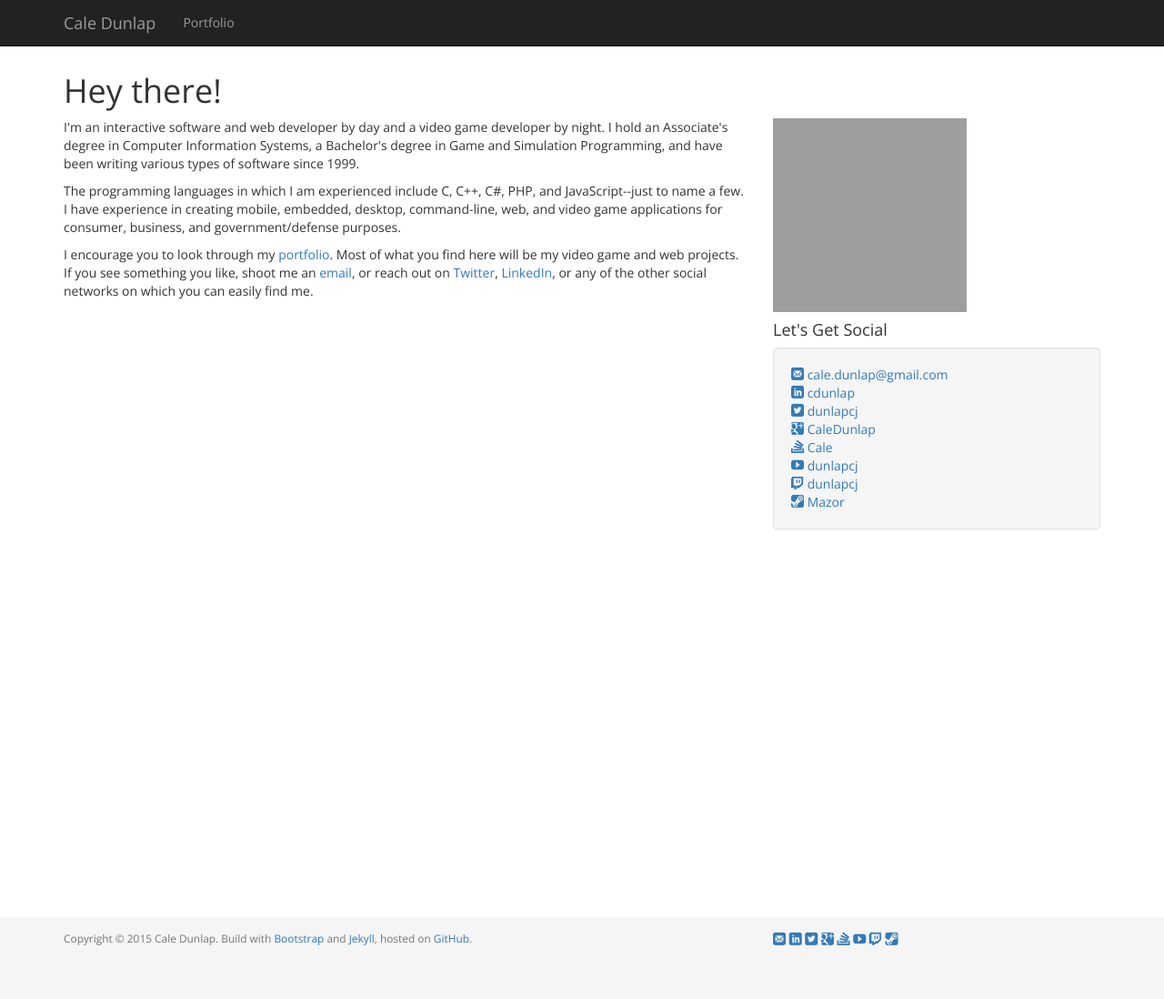
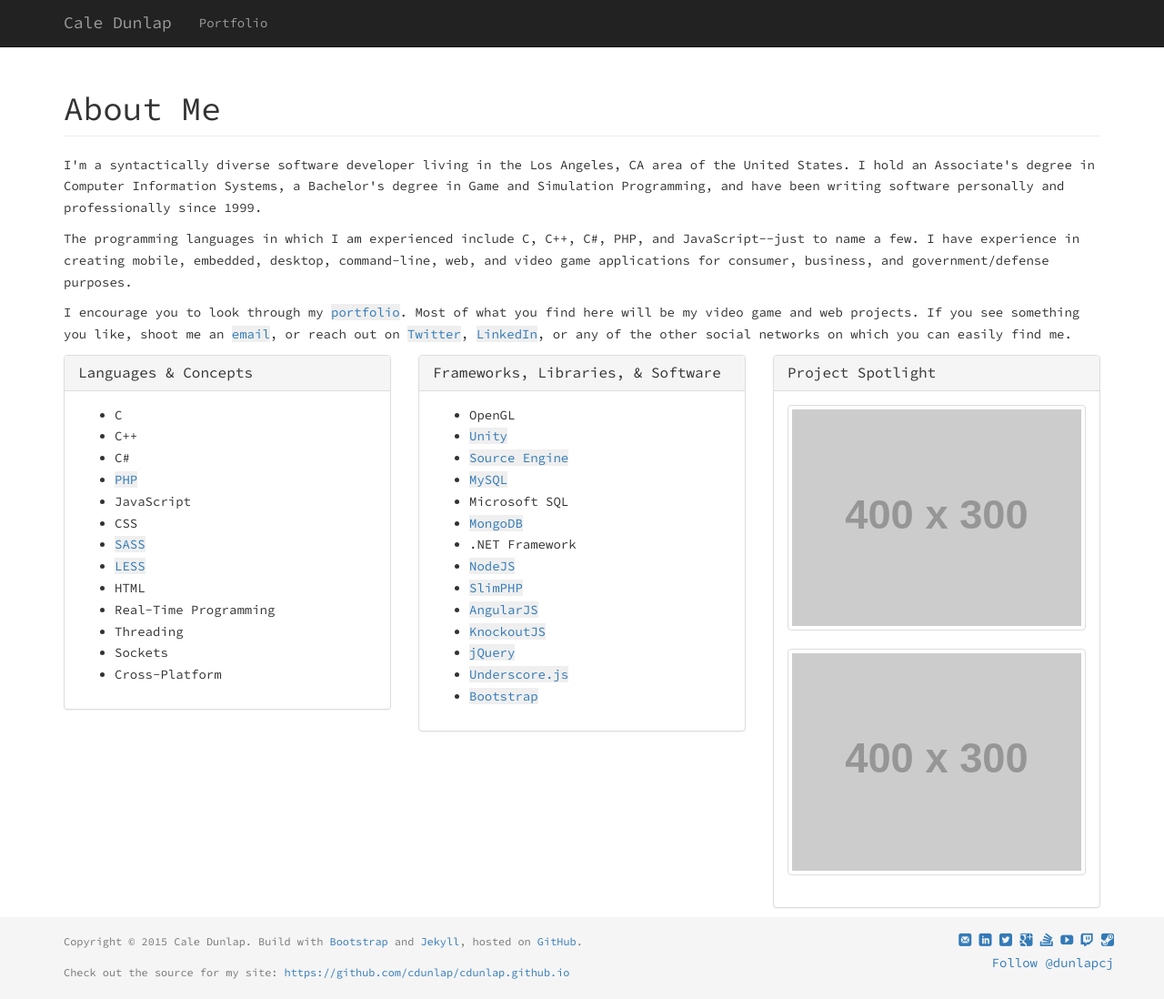
Before and after one commit to cdunlap/cdunlap.github.io, a Jekyll site: the page built from index.html, in a window 1280 px wide and 1098 px high. Shown: the whole window at 91% size. Built offline with Jekyll 4.4.1, drawn with Linux system fonts in a browser that asks for light colours; nearby versions of some CDN libraries; comment, search, counter and statistics services are not loaded; grey boxes are pictures that could not be loaded.

Commit message:
Almost done with the front page

```diff
--- /dev/null
+++ b/_data/frameworks.yaml
@@ -0,0 +1,38 @@
+- name: OpenGL
+
+- name: Unity
+  url: http://unity3d.com
+
+- name: Source Engine
+  url: http://en.wikipedia.org/wiki/Source_%28game_engine%29
+
+- name: MySQL
+  url: http://mysql.org
+
+- name: Microsoft SQL
+
+- name: MongoDB
+  url: http://mongodb.org
+
+- name: .NET Framework
+
+- name: NodeJS
+  url: http://nodejs.org
+
+- name: SlimPHP
+  url: http://slimframework.com
+
+- name: AngularJS
+  url: http://angularjs.org
+
+- name: KnockoutJS
+  url: http://knockoutjs.com
+
+- name: jQuery
+  url: http://jquery.com
+
+- name: Underscore.js
+  url: http://underscorejs.org
+
+- name: Bootstrap
+  url: http://getbootstrap.com
--- /dev/null
+++ b/_data/languages.yaml
@@ -0,0 +1,28 @@
+- name: C
+
+- name: C++
+
+- name: C#
+
+- name: PHP
+  url: http://php.net
+
+- name: JavaScript
+
+- name: CSS
+
+- name: SASS
+  url: http://sass-lang.com/
+
+- name: LESS
+  url: http://lesscss.org
+
+- name: HTML
+
+- name: Real-Time Programming
+
+- name: Threading
+
+- name: Sockets
+
+- name: Cross-Platform
--- a/_includes/footer.html
+++ b/_includes/footer.html
@@ -3,14 +3,23 @@
     <div class="row">
       <div class="col-xs-8">
         <p class="small text-muted">Copyright &copy; 2015 Cale Dunlap. Build with <a href="http://getbootstrap.com" target="_blank">Bootstrap</a> and <a href="http://jekyllrb.com" target="_blank">Jekyll</a>, hosted on <a href="http://github.com" target="_blank">GitHub</a>.</p>
+        <p class="small text-muted">Check out the source for my site: <a href="https://github.com/cdunlap/cdunlap.github.io" target="_blank">https://github.com/cdunlap/cdunlap.github.io</a></p>
       </div>
       <div class="col-xs-4">
-        <div class="social-buttons">
+        <div class="row">
+        <div class="social-buttons pull-right">
           {% for social in site.data.social %}
             <a href="{{social.url}}" title="{{social.title}}" target="_blank">
               <span class="{{social.icon}}"></span>
             </a>
           {% endfor %}
+        </div>
+        </div>
+        <div class="row">
+          <div class="pull-right">
+            <a href="https://twitter.com/dunlapcj" class="twitter-follow-button" data-show-count="false">Follow @dunlapcj</a>
+            <script>!function(d,s,id){var js,fjs=d.getElementsByTagName(s)[0],p=/^http:/.test(d.location)?'http':'https';if(!d.getElementById(id)){js=d.createElement(s);js.id=id;js.src=p+'://platform.twitter.com/widgets.js';fjs.parentNode.insertBefore(js,fjs);}}(document, 'script', 'twitter-wjs');</script>
+          </div>
         </div>
       </div>
     </div>
--- a/css/main.scss
+++ b/css/main.scss
@@ -2,18 +2,51 @@
 ---
 @import "icons";
 
-@import url(http://fonts.googleapis.com/css?family=Open+Sans:400italic,700italic,400,700);
+// @import url(http://fonts.googleapis.com/css?family=Open+Sans:400italic,700italic,400,700);
 
+@import url(http://fonts.googleapis.com/css?family=Source+Code+Pro:400,700);
+
+::selection {
+	background: rgba(255,0,0,.4);
+}
+::-moz-selection {
+	background: rgba(255,0,0,.4);
+}
 html {
 	position: relative;
 	min-height: 100%;
 }
 
 body {
-	font-family: 'Open Sans', sans-serif;
+	font-family: 'Source Code Pro', sans-serif;
 	margin-bottom: 80px;
+	line-height: 1.7em;
 	> .container {
 		padding: 60px 15px 0;
+	}
+}
+
+a {
+	transition: .3s color;
+}
+
+main a {
+	background: #efefef;
+}
+
+.navbar a {
+	&:after {
+		content: '';
+		display: block;
+		width: 0;
+		height: 1px;
+		background: #fff;
+		transition: .3s width;
+	}
+	&:hover {
+		&:after {
+			width: 100%;
+		}
 	}
 }
 
@@ -29,12 +62,49 @@ body {
 	}
 }
 
-.full-width {
-	width: 100%;
-}
+.project {
+	position: relative;
+	.project-media .thumbnail img {
+		width: 100%;
+	}
+	.project-description {
+		position: absolute;
+		top: 0;
+		padding: 8px;
+		width: 100%;
+		height: 100%;
+		color: #fff;
+		background: transparent;
+		overflow: hidden;
+		transition: .4s background;
 
-.profile-image {
-	img {
-		max-width: 213px;
+
+		h4, p {
+			transition: .4s transform;
+			will-change: transform;
+			position: absolute;
+			left: 0;
+			width: 100%;
+		}
+		h4 {
+			top: 0;
+			text-align: center;
+			transform: translate(0,-200%);
+		}
+		p {
+			bottom: 0;
+			padding: 8px;
+			transform: translate(0,100%);
+		}
+	}
+
+	&:hover {
+		.project-description {
+			background: rgba(24,72,113,.6);
+
+			h4, p {
+				transform: translate(0,0);
+			}
+		}
 	}
 }
--- a/index.html
+++ b/index.html
@@ -2,30 +2,78 @@
 layout: default
 ---
 
-<div class="home">
+<main class="home">
 
-  <h1 class="page-heading">Hey there!</h1>
+  <h1 class="page-header">About Me</h1>
 
   <div class="row">
-    <div class="col-xs-12 col-sm-8">
-      <p>I'm an interactive software and web developer by day and a video game developer by night. I hold an Associate's degree in Computer Information Systems, a Bachelor's degree in Game and Simulation Programming, and have been writing various types of software since 1999.</p>
+    <div class="col-xs-12">
+      <p>I'm a syntactically diverse software developer living in the Los Angeles, CA area of the United States. I hold an Associate's degree in Computer Information Systems, a Bachelor's degree in Game and Simulation Programming, and have been writing software personally and professionally since 1999.</p>
 
       <p>The programming languages in which I am experienced include C, C++, C#, PHP, and JavaScript--just to name a few. I have experience in creating mobile, embedded, desktop, command-line, web, and video game applications for consumer, business, and government/defense purposes.</p>
 
       <p>I encourage you to look through my <a href="{{ '/portfolio/index.html' | prepend: site.baseurl }}">portfolio</a>. Most of what you find here will be my video game and web projects. If you see something you like, shoot me an <a href="mailto:{{site.email}}">email</a>, or reach out on <a href="https://twitter.com/intent/follow?screen_name={{site.twitter_username}}" target="_blank">Twitter</a>, <a href="http://linkedin.com/in/{{site.linkedin_username}}">LinkedIn</a>, or any of the other social networks on which you can easily find me.</p>
     </div>
-    <div class="col-sm-4 hidden-xs">
-      <div class="profile-image">
-        <img class="full-width" src="//www.gravatar.com/avatar/34165c11653d6cd03044b5e1daf9cd66?s=1024" alt="" title="That's me!! HI ME!">
+
+  </div>
+
+  <div class="row">
+    <div class="col-xs-12 col-sm-6 col-md-4">
+      <div class="panel panel-default">
+        <div class="panel-heading">
+          <h3 class="panel-title">Languages &amp; Concepts</h3>
+        </div>
+        <div class="panel-body">
+          <ul>
+          {% for language in site.data.languages %}
+            <li>
+              {% if language.url %}
+              <a href="{{language.url}}" target="_blank">{{ language.name }}</a>
+              {% else %}
+              {{language.name}}
+              {% endif %}
+            </li>
+          {% endfor %}
+          </ul>
+        </div>
       </div>
-      <div class="social-sidebar">
-        <h4>Let's Get Social</h4>
-        <div class="well well-small">
-          {% for social in site.data.social %}
-          <div class="social">
-            <a class="social-link" href="{{social.url}}" target="_blank" title="{{social.title}}">
-              <span class="social-icon {{ social.icon }}"></span>
-              <span class="social-account">{{ social.account }}</span>
+    </div>
+    <div class="col-xs-12 col-sm-6 col-md-4">
+      <div class="panel panel-default">
+        <div class="panel-heading">
+          <h3 class="panel-title">Frameworks, Libraries, &amp; Software</h3>
+        </div>
+        <div class="panel-body">
+          <ul>
+            {% for framework in site.data.frameworks %}
+            <li>
+              {% if framework.url %}
+              <a href="{{framework.url}}" target="_blank">{{ framework.name }}</a>
+              {% else %}
+              {{framework.name}}
+              {% endif %}
+            </li>
+          {% endfor %}
+          </ul>
+        </div>
+      </div>
+    </div>
+    <div class="col-xs-12 col-md-4">
+      <div class="panel panel-default">
+        <div class="panel-heading">
+          <h3 class="panel-title">Project Spotlight</h3>
+        </div>
+        <div class="panel-body">
+          {% for project in site.data.spotlight %}
+          <div class="project">
+            <div class="project-media">
+              <a class="thumbnail" href="{{project.url | prepend: site.baseurl }}">
+                <img src="{{project.image}}" alt="">
+              </a>
+            </div>
+            <a class="project-description" href="{{project.url | prepend: site.baseurl}}">
+              <h4>{{project.name}}</h4>
+              <p>{{project.description}}</p>
             </a>
           </div>
           {% endfor %}
@@ -33,4 +81,4 @@ layout: default
       </div>
     </div>
   </div>
-</div>
+</main>
```
Also changed, not shown: _data/spotlight.yaml (added, +14 -0 lines).
